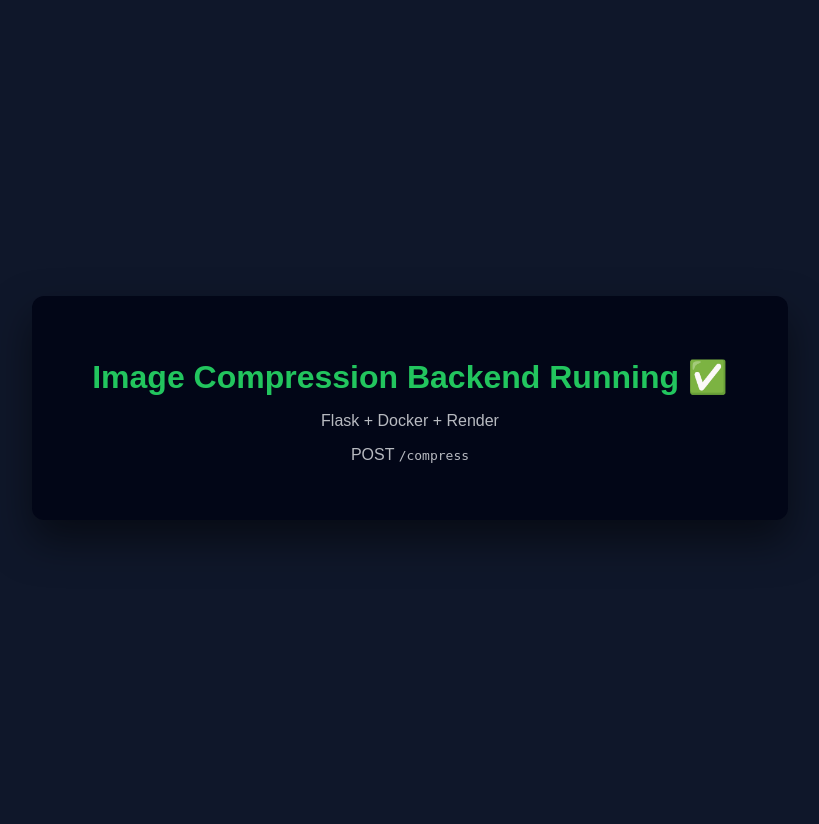
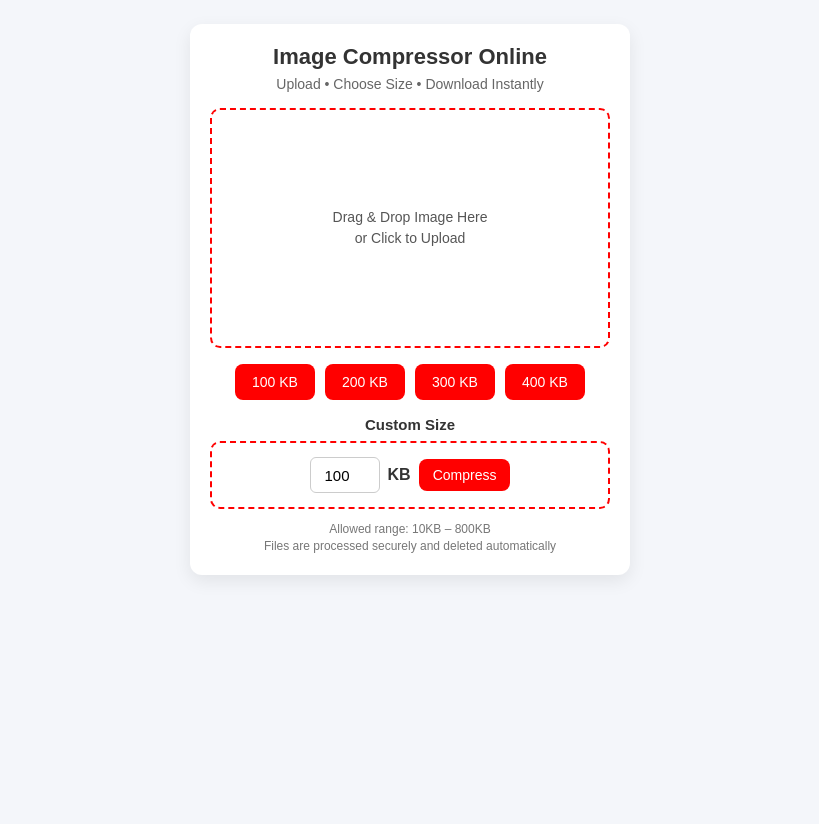
Before and after one commit to michaeldra1999-debug/image, a Flask app: page / in a window 1280 px wide. Shown: the whole page, without its empty margins (230-1049 px from the left). Before the commit the page ends 536 px from the top, so only its background shows below. Run offline with Flask 3, Linux system fonts and the light colour scheme; some libraries are stand-ins or nearby versions.

Commit message:
Update index.html

```diff
--- a/templates/index.html
+++ b/templates/index.html
@@ -1,39 +1,71 @@
 <!DOCTYPE html>
 <html lang="en">
 <head>
-  <meta charset="UTF-8" />
-  <title>Image Compression Backend</title>
-  <style>
-    body {
-      font-family: Arial, sans-serif;
-      background: #0f172a;
-      color: #e5e7eb;
-      display: flex;
-      align-items: center;
-      justify-content: center;
-      height: 100vh;
-    }
-    .card {
-      background: #020617;
-      padding: 40px 60px;
-      border-radius: 12px;
-      box-shadow: 0 20px 40px rgba(0,0,0,0.5);
-      text-align: center;
-    }
-    h1 {
-      color: #22c55e;
-      margin-bottom: 10px;
-    }
-    p {
-      opacity: 0.8;
-    }
-  </style>
+  <meta charset="UTF-8">
+
+  <!-- Mobile friendly -->
+  <meta name="viewport" content="width=device-width, initial-scale=1.0">
+
+  <title>Image Compressor Online</title>
+
+  <!-- CSS -->
+  <link rel="stylesheet" href="/static/css/style.css">
 </head>
+
 <body>
-  <div class="card">
-    <h1>Image Compression Backend Running ✅</h1>
-    <p>Flask + Docker + Render</p>
-    <p>POST <code>/compress</code></p>
+
+<div class="container">
+
+  <h1>Image Compressor Online</h1>
+  <p class="subtitle">Upload • Choose Size • Download Instantly</p>
+
+  <!-- Upload Area -->
+  <div class="drop" id="dropArea">
+    <span id="uploadText">
+      Drag & Drop Image Here<br>
+      or Click to Upload
+    </span>
+
+    <input type="file" id="imageFile" accept="image/*" hidden>
+    <img id="preview" class="preview" alt="Preview">
   </div>
+
+  <!-- Preset Buttons -->
+  <div class="btn-row">
+    <button class="size-btn" onclick="autoCompress(100)">100 KB</button>
+    <button class="size-btn" onclick="autoCompress(200)">200 KB</button>
+    <button class="size-btn" onclick="autoCompress(300)">300 KB</button>
+    <button class="size-btn" onclick="autoCompress(400)">400 KB</button>
+  </div>
+
+  <!-- Custom Size -->
+  <p class="section-title">Custom Size</p>
+
+  <div class="highlight-box">
+    <div class="kb-row">
+      <input
+        type="number"
+        id="customSize"
+        class="kb-input"
+        value="100"
+        min="10"
+        max="800"
+      >
+      <span class="kb-badge">KB</span>
+      <button class="compress-btn" onclick="customCompress()">Compress</button>
+    </div>
+  </div>
+
+  <!-- Info -->
+  <p class="note">
+    Allowed range: 10KB – 800KB<br>
+    Files are processed securely and deleted automatically
+  </p>
+
+</div>
+
+<!-- JS -->
+<script src="/static/js/app.js"></script>
+
 </body>
 </html>
```
